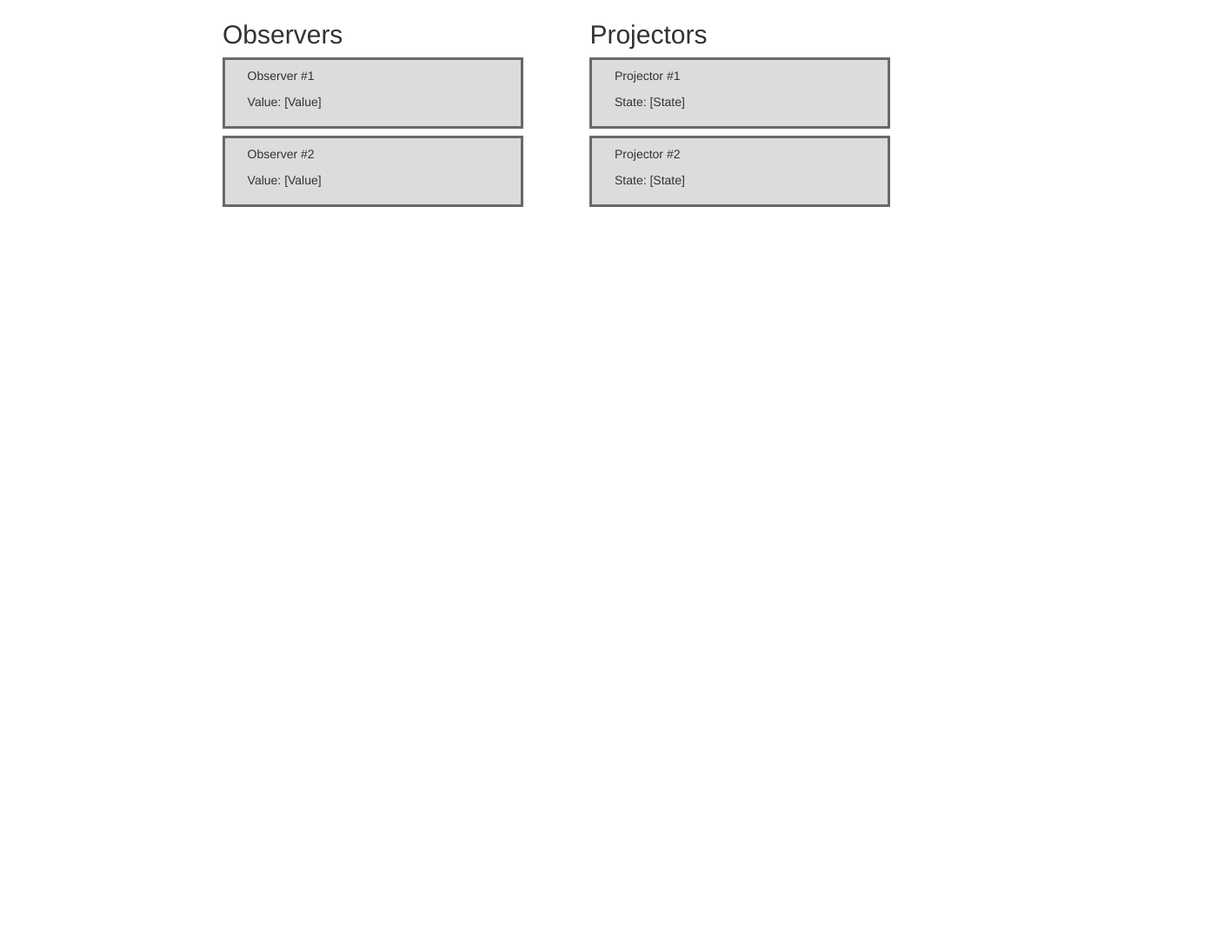
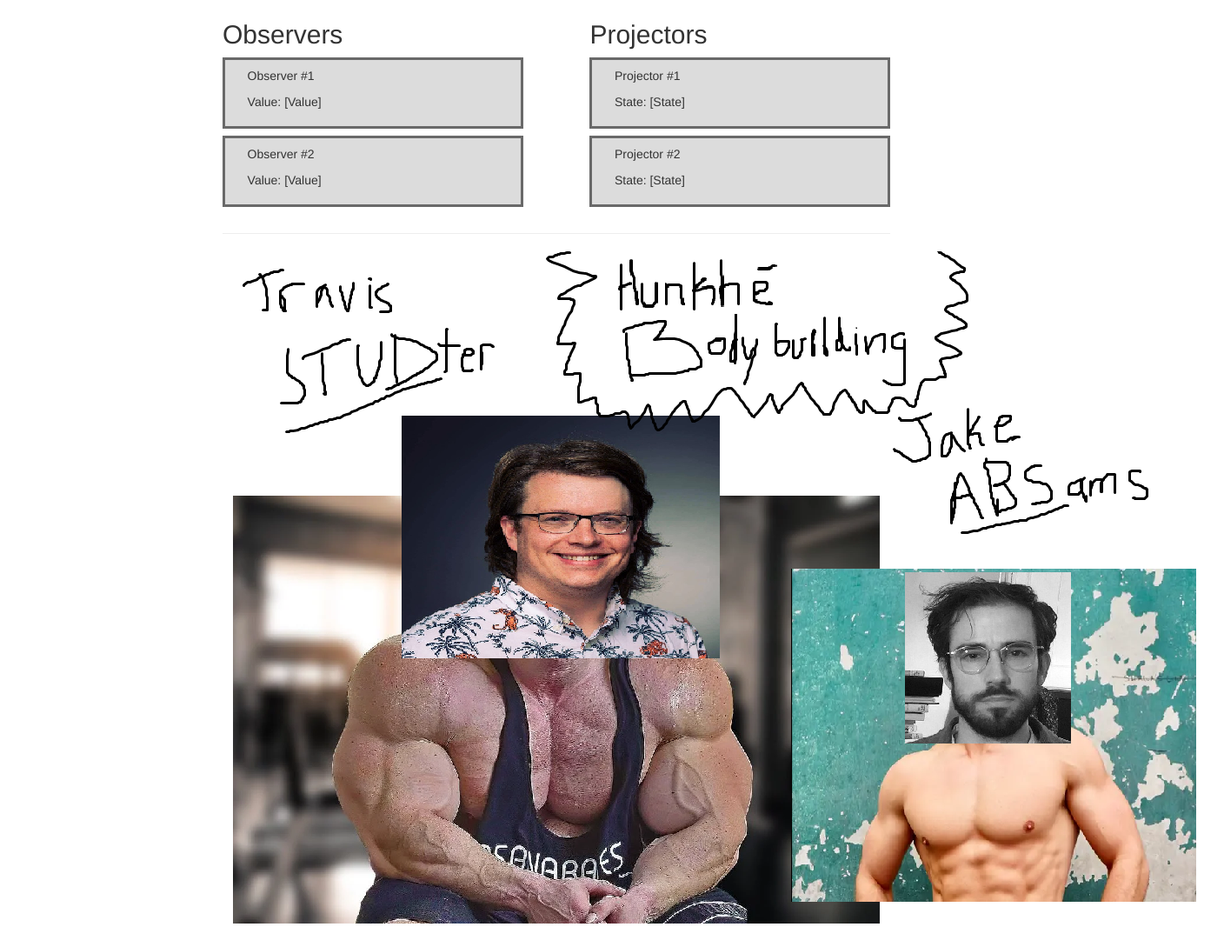
Before and after one commit to arkhe-rit/living-room-mothership, a website built with Parcel: page src/dashboard/index.html in a window 1280 px wide. Shown: the part 392-1481 px from the top of the page at 87% size, 1408 px wide, since content can reach past the window. Before the commit the page ends 800 px from the top, so only its background shows below. Built offline with nearby package versions, Linux system fonts and the light colour scheme.

Commit message:
Added important image to dashboard

```diff
--- a/src/dashboard/index.html
+++ b/src/dashboard/index.html
@@ -111,5 +111,11 @@
             </ul>
         </div>
     </section>
+
+    <hr>
+
+    <section>
+        <img src="hunke.png">
+    </section>
 </body>
 </html>
```
Also changed, not shown: src/dashboard/hunke.png (added).
